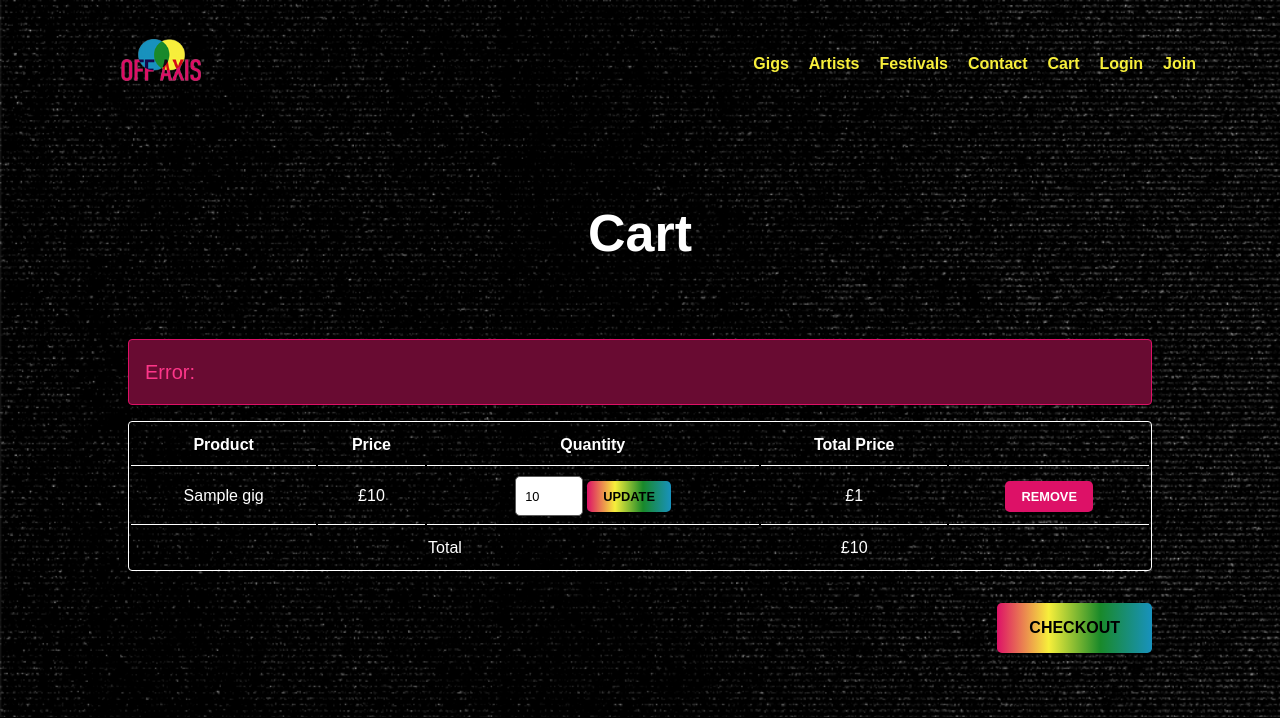
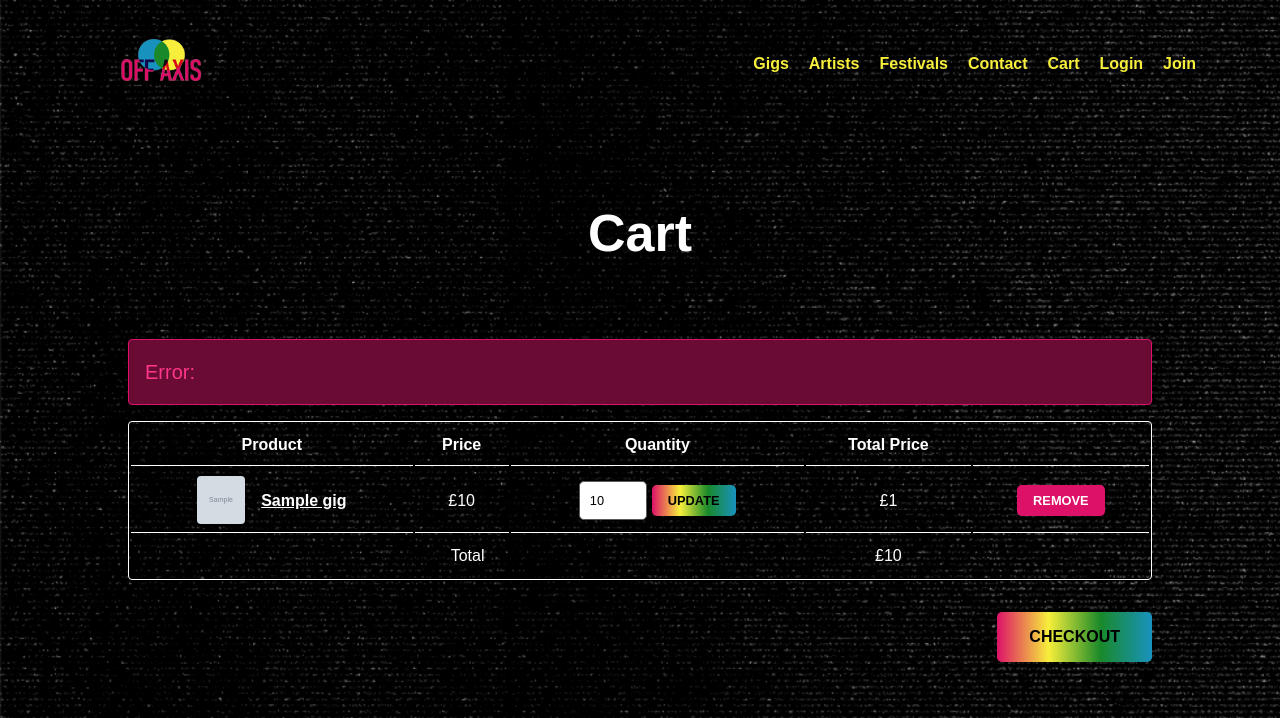
Before and after one commit to sh20-2025/offaxis, a Django app: template Off_Axis_App/templates/Off_Axis/cart.html in a window 1280 px wide. Shown: the top 718 px of the page. Run offline with Django 5.2, Linux system fonts and the light colour scheme; the template is opened without the code that fills it: most values are stand-ins (such as "Sample title", 1, 10 or a date in 2020); grey boxes marked "Sample" are stand-in pictures.

Commit message:
feat: better cart styles

```diff
--- a/Off_Axis_App/templates/Off_Axis/cart.html
+++ b/Off_Axis_App/templates/Off_Axis/cart.html
@@ -23,7 +23,18 @@
             <tbody>
                 {% for item in cart_items %}
                     <tr>
-                        <td>{{ item.gig.name }}</td>
+                        <td>
+                            <a class="cart__table__product"
+                               href="{% url 'gig' item.gig.artist.slug item.gig.id %}"
+                               title="{{ item.gig.name }}'s Gig Page">
+                                <img class="gig__image"
+                                     width="200"
+                                     height="200"
+                                     src="{{ item.gig.gig_photo_url }}"
+                                     alt="{{ item.gig.name }}'s gig">
+                                <p>{{ item.gig.name }}</p>
+                            </a>
+                        </td>
                         <td>£{{ item.gig.full_price }}</td>
                         <td>
                             <form action="/cart/" method="post">
--- a/static/styles/cart.css
+++ b/static/styles/cart.css
@@ -34,6 +34,30 @@
   text-align: center;
 }
 
+.cart__table__product {
+  display: flex;
+  align-items: center;
+  justify-content: center;
+  gap: 1rem;
+  text-align: center;
+  text-decoration: underline;
+  color: var(--oa-text-light);
+  font-weight: bold;
+}
+
+.cart__table__product:hover {
+  text-decoration: underline;
+  color: var(--oa-pink);
+  transition: color 0.3s ease;
+}
+
+.cart__table__product img {
+  width: 3rem;
+  height: 3rem;
+  object-fit: cover;
+  border-radius: 0.25rem;
+}
+
 .cart__table tfoot td {
   border-bottom-width: 0;
 }
```
Also changed, not shown: Off_Axis_App/views.py (+12 -7 lines).
